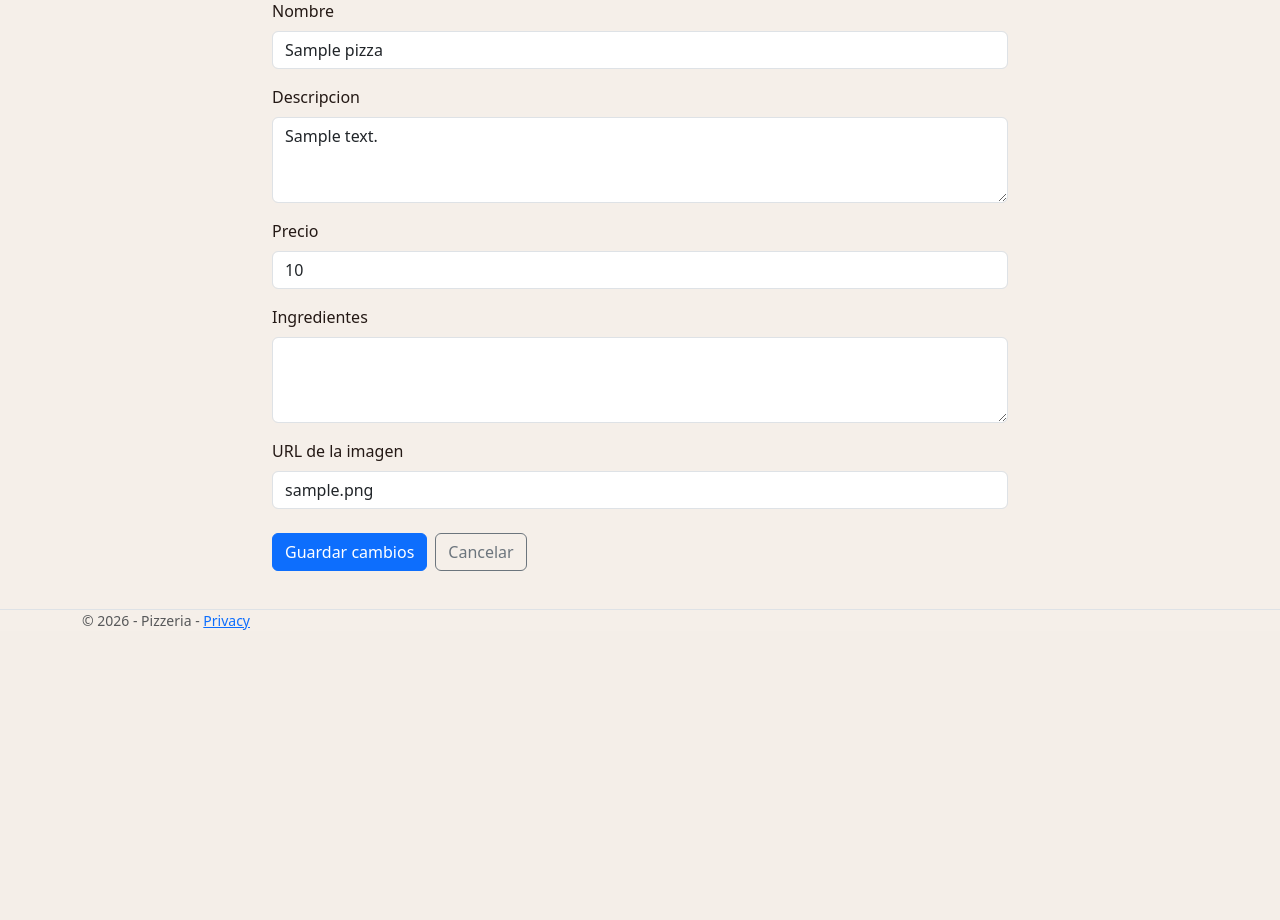
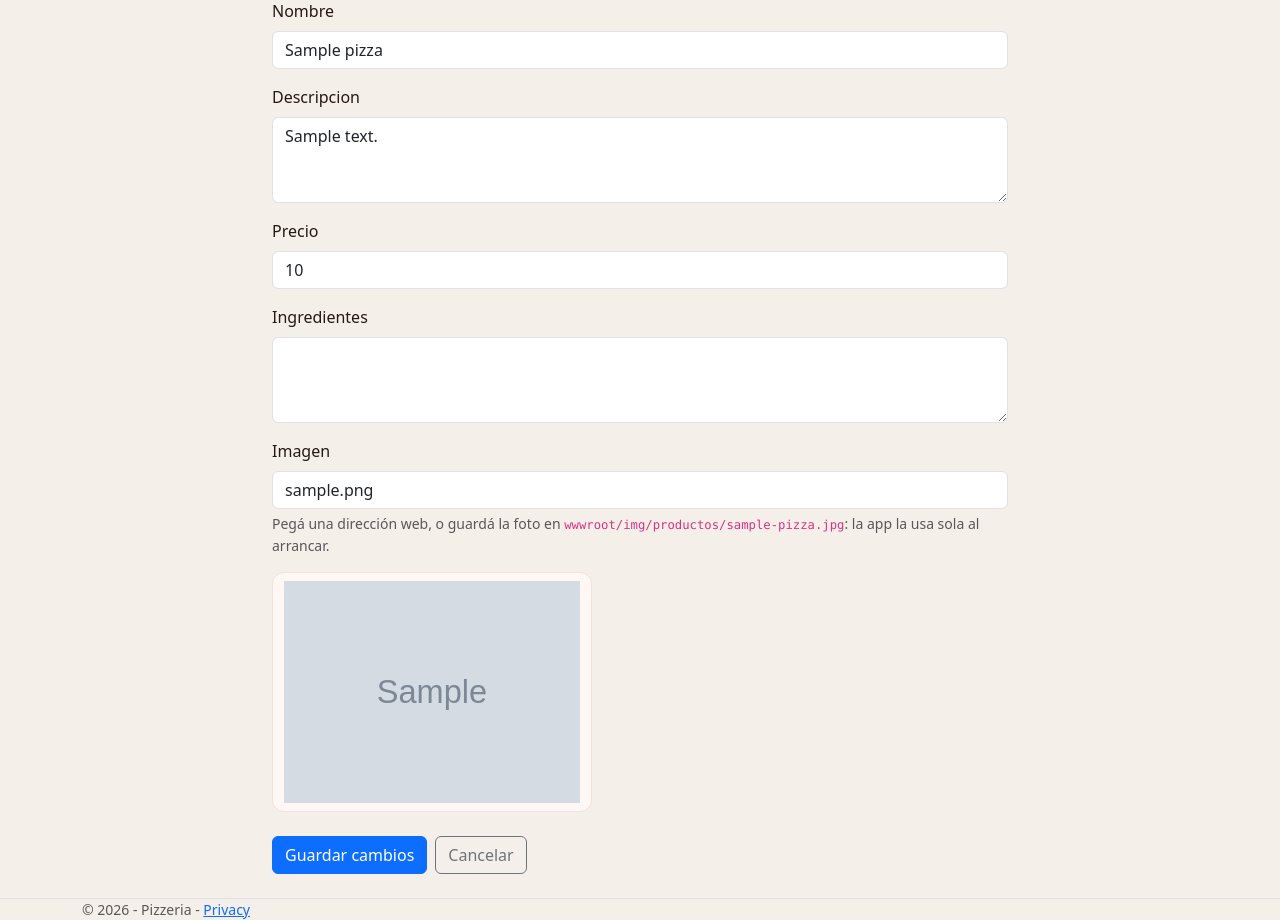
Before and after one commit to FernandezETN12/ApiwebMVC, an ASP.NET Core app: page /Menu/Edit/1 in a window 1280 px wide. Shown: the part 169-1089 px from the top of the page. Before the commit the page ends 799 px from the top, so only its background shows below. Run offline with ASP.NET Core 8, Linux system fonts and the light colour scheme; the visitor is signed in with stand-in values (Sample User, id 1); empty tables hold one stand-in row (values such as "Sample post"); grey boxes marked "Sample" are stand-in pictures; style sheets or scripts are compiled from the project's sources; the project's own start-up code is not run, and a stand-in starts its controllers and pages; database files in the repository are not loaded; some libraries are stand-ins or nearby versions.

Commit message:
Mostrar las fotos del menú completas y permitir fotos locales
- Las fotos se ven enteras (object-fit: contain en un recuadro 4:3) en
  lugar de recortarse.
- Si un producto no tiene foto o no carga, se muestra un reemplazo con
  su ícono y su nombre.
- Fotos propias en wwwroot/img/productos/<nombre>.jpg: la app las asigna
  sola al arrancar y no dependen de internet.
- El formulario de edición acepta /img/productos/... además de https://.
- Tests del nombre de archivo de cada foto; lista de nombres en el README.

Co-Authored-By: Claude Opus 5.5 <noreply@anthropic.com>
Claude-Session: https://claude.ai/code/session_01DfTF4k1WJYuyUdd1zQm8oh

```diff
--- a/Controllers/MenuController.cs
+++ b/Controllers/MenuController.cs
@@ -90,7 +90,7 @@ public class MenuController : Controller
                 .Distinct(StringComparer.OrdinalIgnoreCase)
                 .ToList(),
             Categoria = model.Categoria,
-            ImagenURL = model.ImagenURL
+            ImagenURL = model.ImagenURL?.Trim() ?? string.Empty
         };
 
         if (!await _pizzas.UpdateAsync(id, pizza))
--- a/Models/MenuPizzaEditViewModel.cs
+++ b/Models/MenuPizzaEditViewModel.cs
@@ -22,6 +22,8 @@ public class MenuPizzaEditViewModel
 
     public string Categoria { get; set; } = "Pizzas";
 
-    [Url]
-    public string ImagenURL { get; set; } = string.Empty;
+    // Una dirección web (https://…) o una foto guardada en el proyecto (/img/productos/…).
+    [RegularExpression(@"^(https?://\S+|/img/productos/[A-Za-z0-9._-]+)$",
+        ErrorMessage = "Usá una dirección https://… o una foto local /img/productos/archivo.jpg.")]
+    public string? ImagenURL { get; set; }
 }
--- a/Program.cs
+++ b/Program.cs
@@ -109,6 +109,7 @@ using (var scope = app.Services.CreateScope())
     var dbContext = scope.ServiceProvider.GetRequiredService<ApplicationDbContext>();
     await dbContext.Database.MigrateAsync();
     await PizzaSeeder.SeedAsync(dbContext);
+    await PizzaSeeder.AsignarFotosLocalesAsync(dbContext, app.Environment.WebRootPath);
 }
 
 // Configure the HTTP request pipeline.
--- a/Views/Menu/Edit.cshtml
+++ b/Views/Menu/Edit.cshtml
@@ -42,9 +42,19 @@
                 }
 
                 <div class="mb-4">
-                    <label asp-for="ImagenURL" class="form-label">URL de la imagen</label>
-                    <input asp-for="ImagenURL" class="form-control" type="url" />
+                    <label asp-for="ImagenURL" class="form-label">Imagen</label>
+                    <input asp-for="ImagenURL" class="form-control" type="text" placeholder="https://… o /img/productos/archivo.jpg" />
+                    <div class="form-text">
+                        Pegá una dirección web, o guardá la foto en <code>wwwroot/img/productos/@(ApiwebMVC.Services.FotosProductos.NombreArchivo(Model.Nombre)).jpg</code>:
+                        la app la usa sola al arrancar.
+                    </div>
                     <span asp-validation-for="ImagenURL" class="text-danger"></span>
+                    @if (!string.IsNullOrWhiteSpace(Model.ImagenURL))
+                    {
+                        <div class="product-media product-media--preview mt-3">
+                            <img src="@Model.ImagenURL" alt="Vista previa de @Model.Nombre" class="product-img" />
+                        </div>
+                    }
                 </div>
 
                 <div class="d-flex gap-2">
--- a/wwwroot/css/site.css
+++ b/wwwroot/css/site.css
@@ -1404,3 +1404,58 @@ body {
     margin: 0;
     padding-left: 1.2rem;
 }
+
+/* ---------- Fotos de productos: siempre completas ---------- */
+.product-media {
+    position: relative;
+    width: 100%;
+    aspect-ratio: 4 / 3;
+    background: var(--pizzeria-red-light);
+    display: flex;
+    align-items: center;
+    justify-content: center;
+    overflow: hidden;
+}
+
+.product-media--preview {
+    max-width: 320px;
+    border: 1px solid #eee4dc;
+    border-radius: 12px;
+}
+
+/* contain: la foto entra entera en el recuadro, sin recortar bordes */
+.product-img {
+    width: 100%;
+    height: 100%;
+    object-fit: contain;
+    padding: 0.5rem;
+}
+
+.product-placeholder {
+    display: flex;
+    flex-direction: column;
+    align-items: center;
+    justify-content: center;
+    gap: 0.5rem;
+    width: 100%;
+    height: 100%;
+    background: linear-gradient(135deg, #fff7f3 0%, #f6e7dc 100%);
+    color: var(--pizzeria-red-dark);
+    text-align: center;
+    padding: 1rem;
+}
+
+.product-placeholder[hidden] {
+    display: none;
+}
+
+.product-placeholder__icon {
+    font-size: 4rem;
+    line-height: 1;
+}
+
+.product-placeholder__name {
+    font-family: Georgia, serif;
+    font-size: 1.15rem;
+    font-weight: 700;
+}
```
Also changed, not shown: ApiwebMVC.Tests/FotosProductosTests.cs (added, +33 -0 lines), Data/PizzaSeeder.cs (+24 -0 lines), Services/FotosProductos.cs (added, +53 -0 lines), Views/Menu/Index.cshtml (+20 -6 lines), README.md, 1 other file.
